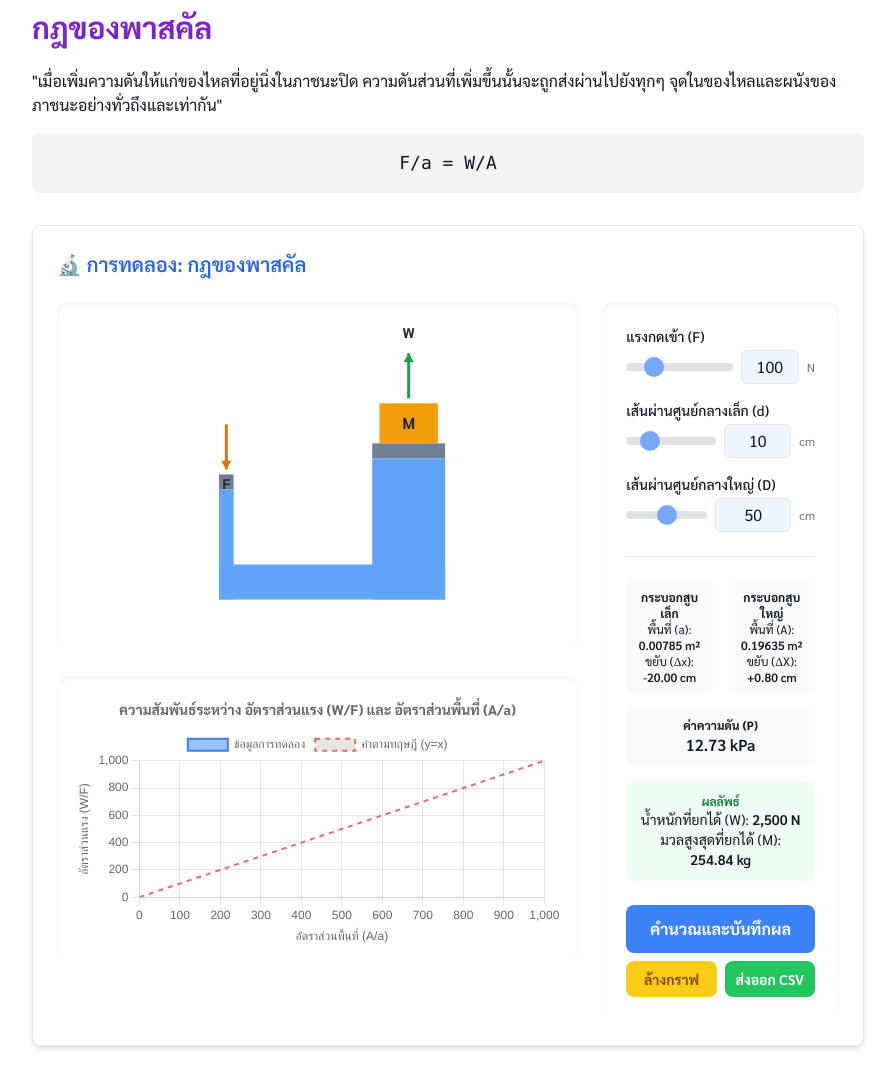
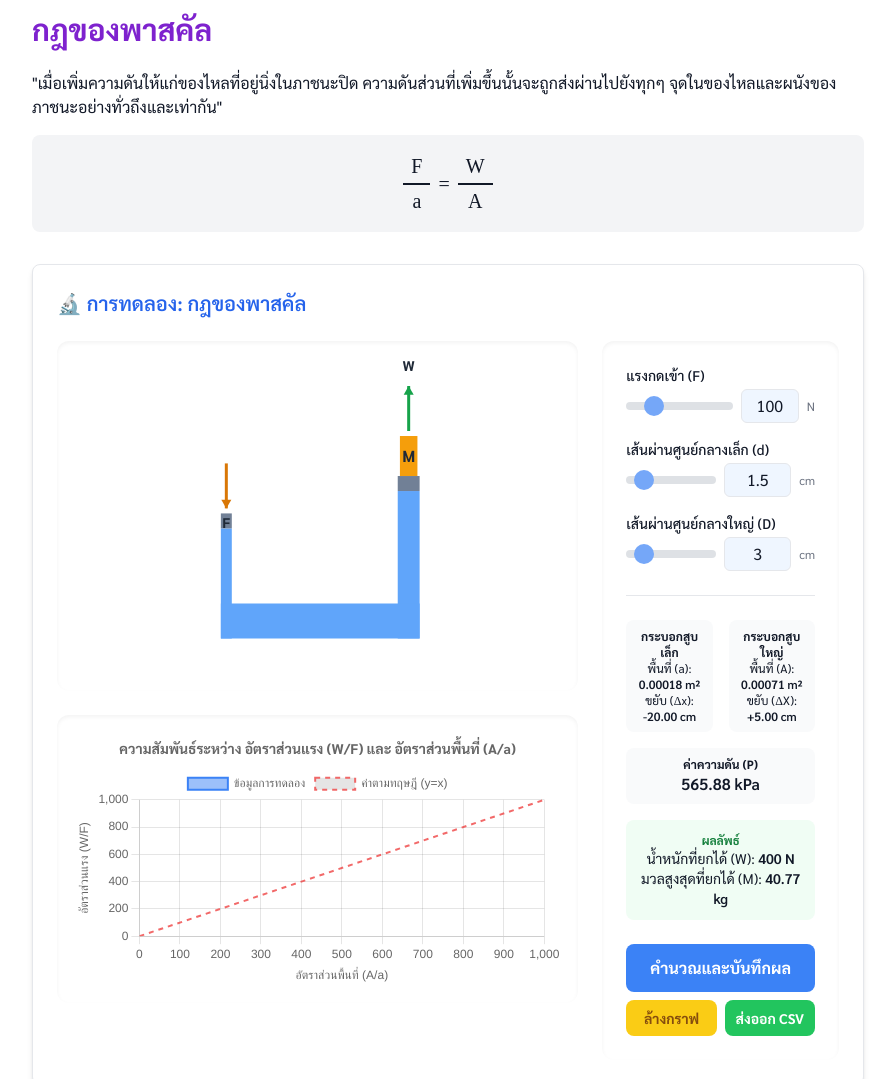
Before and after one commit to songkiatsk/physics-solids-fluids, a plain HTML site: page fluid_statics.html in a window 1280 px wide. Shown: the part 1220-2299 px from the top of the page, without its empty margins (192-1087 px from the left). Drawn offline with nearby package versions, Linux system fonts and the light colour scheme.

Commit message:
Update fluid_statics.html

```diff
--- a/fluid_statics.html
+++ b/fluid_statics.html
@@ -60,6 +60,31 @@
         background-color: #3b82f6;
         color: white;
     }
+    .equation-box {
+        background-color: #f3f4f6;
+        padding: 1rem;
+        border-radius: 0.5rem;
+        display: flex;
+        align-items: center;
+        justify-content: center;
+        font-family: 'Times New Roman', Times, serif;
+        font-size: 1.25rem;
+    }
+    .fraction {
+        display: inline-flex;
+        flex-direction: column;
+        text-align: center;
+        vertical-align: middle;
+        margin: 0 0.5rem;
+    }
+    .fraction > span {
+        padding: 0 0.5rem;
+    }
+    .fraction > hr {
+        border-color: currentColor;
+        border-width: 1px;
+        margin: 0.1rem 0;
+    }
   </style>
 </head>
 <body class="bg-gray-100 text-gray-900">
@@ -85,8 +110,8 @@
         <p class="mb-4">
           <strong>ความดัน (Pressure, P)</strong> คือแรงที่กระทำตั้งฉากต่อหนึ่งหน่วยพื้นที่ (P = F/A) สำหรับของไหลที่อยู่นิ่ง ความดัน ณ จุดใดๆ จะขึ้นอยู่กับความลึก (h) และความหนาแน่นของของไหล (ρ)
         </p>
-        <div class="mt-2 bg-gray-100 p-4 rounded-lg text-center font-mono text-lg">
-          P<sub>เกจ</sub> = ρgh
+        <div class="equation-box my-4">
+            <span>P</span><sub class="text-base">เกจ</sub>&nbsp;=&nbsp;<em>ρgh</em>
         </div>
         <!-- SIMULATION: Fluid Pressure -->
         <div class="mt-8 bg-white border border-gray-200 rounded-lg shadow-md p-4 sm:p-6">
@@ -146,8 +171,10 @@
          <p class="mb-4">
           "เมื่อเพิ่มความดันให้แก่ของไหลที่อยู่นิ่งในภาชนะปิด ความดันส่วนที่เพิ่มขึ้นนั้นจะถูกส่งผ่านไปยังทุกๆ จุดในของไหลและผนังของภาชนะอย่างทั่วถึงและเท่ากัน"
         </p>
-        <div class="mt-2 bg-gray-100 p-4 rounded-lg text-center font-mono text-lg">
-          F/a = W/A
+        <div class="equation-box my-4">
+            <div class="fraction"><span>F</span><hr><span>a</span></div>
+            <span>=</span>
+            <div class="fraction"><span>W</span><hr><span>A</span></div>
         </div>
         <!-- SIMULATION: Pascal's Law -->
         <div class="mt-8 bg-white border border-gray-200 rounded-lg shadow-md p-4 sm:p-6">
@@ -167,16 +194,16 @@
                         <div>
                             <label for="d_small_slider" class="font-medium text-sm mb-1 block">เส้นผ่านศูนย์กลางเล็ก (d)</label>
                              <div class="flex items-center gap-2">
-                                <input type="range" id="d_small_slider" min="0.1" max="50" value="10" step="0.1" class="flex-grow">
-                                <input type="number" id="d_small_number" min="0.1" max="50" value="10" step="0.1" class="w-20 text-center border rounded-md p-1 bg-blue-50">
+                                <input type="range" id="d_small_slider" min="0.5" max="10" value="1.5" step="0.1" class="flex-grow">
+                                <input type="number" id="d_small_number" min="0.5" max="10" value="1.5" step="0.1" class="w-20 text-center border rounded-md p-1 bg-blue-50">
                                 <span class="text-xs text-gray-500">cm</span>
                             </div>
                         </div>
                         <div>
                             <label for="D_large_slider" class="font-medium text-sm mb-1 block">เส้นผ่านศูนย์กลางใหญ่ (D)</label>
                              <div class="flex items-center gap-2">
-                                <input type="range" id="D_large_slider" min="0.1" max="100" value="50" step="0.1" class="flex-grow">
-                                <input type="number" id="D_large_number" min="0.1" max="100" value="50" step="0.1" class="w-20 text-center border rounded-md p-1 bg-blue-50">
+                                <input type="range" id="D_large_slider" min="1" max="20" value="3" step="0.1" class="flex-grow">
+                                <input type="number" id="D_large_number" min="1" max="20" value="3" step="0.1" class="w-20 text-center border rounded-md p-1 bg-blue-50">
                                 <span class="text-xs text-gray-500">cm</span>
                             </div>
                         </div>
@@ -232,8 +259,8 @@
          <p class="mb-4">
           <strong>หลักของอาร์คิมีดีส</strong> กล่าวว่า "วัตถุที่จมในของไหลทั้งก้อนหรือจมเพียงบางส่วน จะถูกแรงพยุง (Buoyant force) กระทำ ซึ่งมีขนาดเท่ากับน้ำหนักของของไหลที่ถูกวัตถุนั้นแทนที่"
         </p>
-        <div class="mt-2 bg-gray-100 p-4 rounded-lg text-center font-mono text-lg">
-          F<sub>B</sub> = ρ<sub>ของไหล</sub> V<sub>จม</sub> g
+        <div class="equation-box my-4">
+            <span>F</span><sub class="text-base">B</sub>&nbsp;=&nbsp;<em>ρ</em><sub class="text-base">ของไหล</sub><em>V</em><sub class="text-base">จม</sub><em>g</em>
         </div>
         <!-- SIMULATION: Buoyancy -->
         <div class="mt-8 bg-white border border-gray-200 rounded-lg shadow-md p-4 sm:p-6">
@@ -733,7 +760,7 @@
                 pascalChart.data.datasets[0].data = [];
                 pascalChart.update();
             });
-            const pascalHeadersCSV = ["แรงกด F(N)","เส้นผ่านศูนย์กลาง d(cm)","พื้นที่ a(m^2)","เส้นผ่านศูนย์กลาง D(cm)","พื้นที่ A(m^2)","น้ำหนัก W(N)","อัตราส่วนพื้นที่ A/a","อัตราส่วนแรง W/F"];
+            const pascalHeadersCSV = ["แรงกด F (N)","เส้นผ่านศูนย์กลาง d (cm)","พื้นที่ a (m^2)","เส้นผ่านศูนย์กลาง D (cm)","พื้นที่ A (m^2)","น้ำหนัก W (N)","อัตราส่วนพื้นที่ A/a","อัตราส่วนแรง W/F"];
             pascalSim.exportBtn.addEventListener('click', () => exportToCSV('pascal_data.csv', pascalHeadersCSV, pascalExperimentData));
         }
 
@@ -758,7 +785,7 @@
                 buoyancyChart.data.datasets[1].data = [];
                 buoyancyChart.update();
             });
-            const buoyancyHeadersCSV = ['วัสดุ','ความหนาแน่นวัตถุ rho_obj(kg/m^3)','ปริมาตร V(m^3)','น้ำหนัก W(N)','แรงพยุงสูงสุด FB_max(N)','สถานะ'];
+            const buoyancyHeadersCSV = ['วัสดุ','ความหนาแน่นวัตถุ rho_obj (kg/m^3)','ปริมาตร V (m^3)','น้ำหนัก W (N)','แรงพยุงสูงสุด FB_max (N)','สถานะ'];
             buoyancySim.exportBtn.addEventListener('click', () => exportToCSV('buoyancy_data.csv', buoyancyHeadersCSV, buoyancyExperimentData));
         }
     });
```
